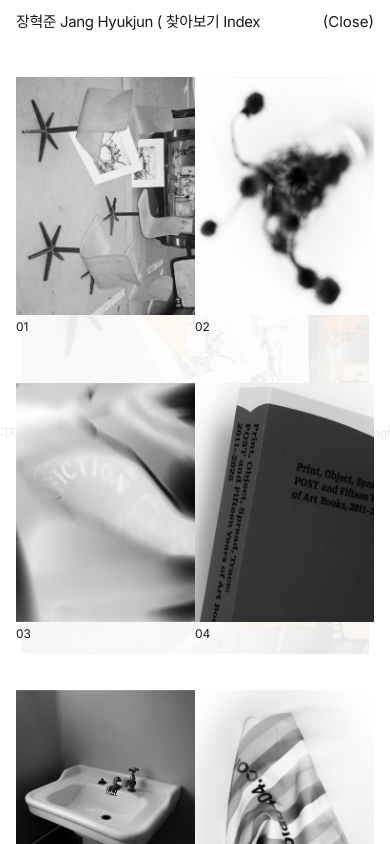
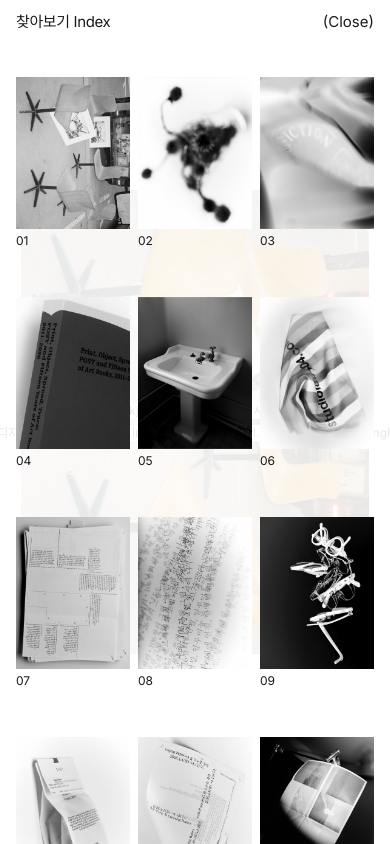
Before and after one commit to imjanghyukjun/notadotnota, a Next.js app: page / in a window 390 px wide. Both pictures are taken after a click on the button "찾아보기 Index". Built offline with nearby package versions, Linux system fonts and the light colour scheme.

Commit message:
fix index overlay with sticky transparent header and mobile 3-column grid

```diff
--- a/components/index-overlay.tsx
+++ b/components/index-overlay.tsx
@@ -58,10 +58,11 @@ export function IndexOverlay({ open, projects, onClose }: IndexOverlayProps) {
         open ? 'opacity-100' : 'pointer-events-none opacity-0'
       }`}
     >
-      <header className="flex items-center justify-between py-3">
+      {/* 상단 고정(Sticky) 및 완전 투명 배경 (아래로 이미지가 비침) */}
+      <header className="sticky top-0 z-30 flex items-center justify-between py-3 bg-transparent">
         {/* 좌측 상단 헤더 타이틀 */}
         <h2 id="index-title" className="text-[15px] font-normal tracking-tight">
-          장혁준 Jang Hyukjun ( <span lang="ko">찾아보기</span> Index
+          <span lang="ko">찾아보기</span> Index
         </h2>
         {/* 우측 상단 (Close) 닫기 버튼 */}
         <button
@@ -73,8 +74,8 @@ export function IndexOverlay({ open, projects, onClose }: IndexOverlayProps) {
         </button>
       </header>
 
-      {/* 썸네일 그리드 */}
-      <div className="grid grid-cols-2 gap-x-0 gap-y-12 md:grid-cols-4 lg:grid-cols-7 md:gap-x-0 md:gap-y-16 pt-8 items-end">
+      {/* 썸네일 그리드: 모바일 3칸(grid-cols-3) */}
+      <div className="grid grid-cols-3 gap-x-2 gap-y-12 md:grid-cols-4 lg:grid-cols-7 md:gap-x-0 md:gap-y-16 pt-8 items-end">
         {projects.map((project, i) => {
           const hasSeries = Boolean(project.series && project.series.length > 1)
           const currentSeriesIndex = seriesIndices[project.slug] || 0
@@ -96,7 +97,7 @@ export function IndexOverlay({ open, projects, onClose }: IndexOverlayProps) {
                     alt={project.alt || project.title}
                     width={800}
                     height={1000}
-                    sizes="(max-width: 768px) 50vw, (max-width: 1200px) 25vw, 15vw"
+                    sizes="(max-width: 768px) 33vw, (max-width: 1200px) 25vw, 15vw"
                     className="h-auto w-full object-contain grayscale transition-all duration-500 ease-in-out group-hover:grayscale-0"
                   />
                 )}
```
